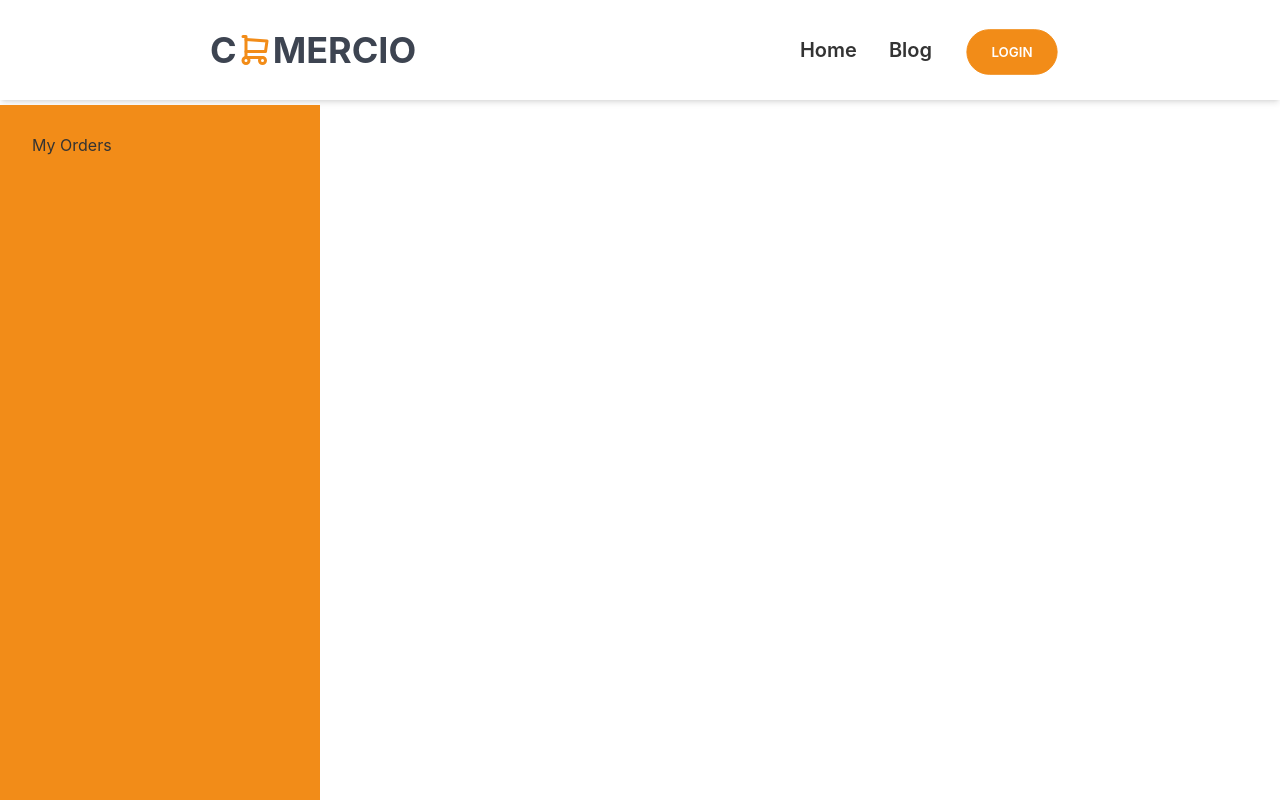
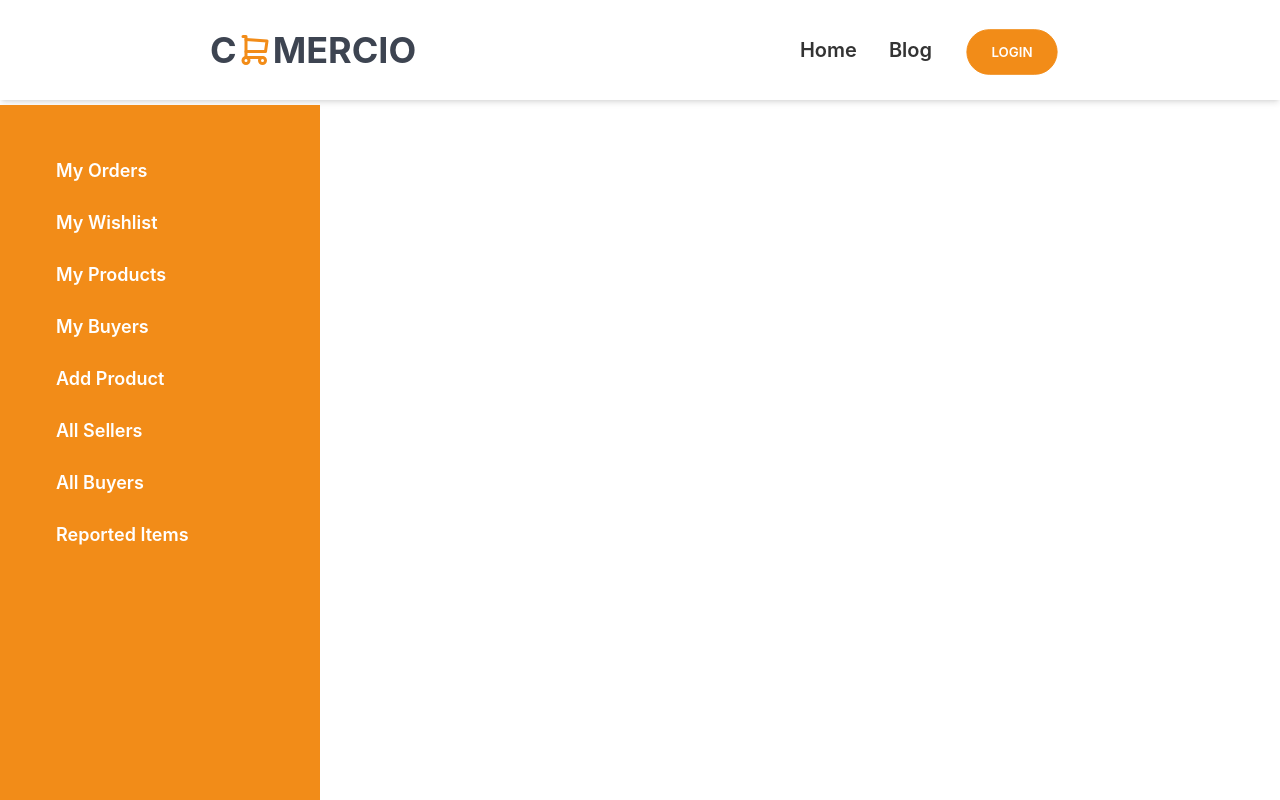
Before and after one commit to mohi14/Coomercio-client, a React (Create React App) app: page /dashboard in a window 1280 px wide. Built offline with nearby package versions, Linux system fonts and the light colour scheme; no server answers.

Commit message:
jwt token implemented

```diff
--- a/src/Pages/SignUp/SignUp.js
+++ b/src/Pages/SignUp/SignUp.js
@@ -4,6 +4,7 @@ import toast from 'react-hot-toast';
 import { FcGoogle } from "react-icons/fc";
 import { Link, useNavigate } from 'react-router-dom';
 import { AuthContext } from '../../contexts/AuthProvider';
+import useToken from '../../hooks/useToken';
 
 const SignUp = () => {
     const { register, formState: { errors }, handleSubmit } = useForm();
@@ -11,6 +12,7 @@ const SignUp = () => {
     const [signUpError, setSignUpError] = useState('');
     const [createdUserEmail, setCreatedUserEmail] = useState('');
     const [users, setUsers] = useState([]);
+    const [token] = useToken(createdUserEmail)
     const navigate = useNavigate();
 
     useEffect(() => {
@@ -20,7 +22,11 @@ const SignUp = () => {
                 console.log(data)
                 setUsers(data)
             })
-    }, [])
+    }, [users])
+
+    if (token) {
+        navigate('/')
+    }
 
     const handleSignUp = data => {
         setSignUpError('')
@@ -35,7 +41,7 @@ const SignUp = () => {
                 updateUser(userInfo)
                     .then(() => {
                         saveUser(data.name, data.email, data.role)
-                        navigate('/')
+                        // navigate('/')
                     })
                     .catch(err => console.log(err))
 
@@ -77,9 +83,21 @@ const SignUp = () => {
         })
             .then(res => res.json())
             .then(data => {
-                console.log(data)
+                setCreatedUserEmail(email)
+                // getUserToken(email)
             })
     }
+
+    // const getUserToken = email => {
+    //     fetch(`http://localhost:5000/jwt?email=${email}`)
+    //         .then(res => res.json())
+    //         .then(data => {
+    //             if (data.accessToken) {
+    //                 localStorage.setItem('accessToken', data.accessToken)
+    //                 navigate('/')
+    //             }
+    //         })
+    // }
     return (
         <div className='py-36'>
             <div className='w-4/5 lg:w-1/4 p-7 shadow-2xl m-auto rounded-lg px-10 pb-20'>
--- /dev/null
+++ b/src/hooks/useToken.js
@@ -0,0 +1,20 @@
+import { useEffect, useState } from "react"
+
+const useToken = email => {
+    const [token, setToken] = useState('');
+    useEffect(() => {
+        if (email) {
+            fetch(`http://localhost:5000/jwt?email=${email}`)
+                .then(res => res.json())
+                .then(data => {
+                    if (data.coomercioToken) {
+                        localStorage.setItem('coomercioToken', data.coomercioToken)
+                        setToken(data.coomercioToken)
+                    }
+                })
+        }
+    }, [email]);
+    return [token]
+}
+
+export default useToken;
--- a/src/layout/DashboardLayout.js
+++ b/src/layout/DashboardLayout.js
@@ -13,10 +13,11 @@ const DashboardLayout = () => {
                 <div className="drawer-content mt-[105px]">
                     <Outlet></Outlet>
                 </div>
-                <div className="drawer-side  mt-[105px] fixed h-full">
+                <div className="drawer-side  mt-[105px] lg:fixed h-full">
                     <label htmlFor="dashboard-drawer" className="drawer-overlay"></label>
-                    <ul className="menu p-4 w-80 text-base-content bg-primary ">
-                        <li><Link to='/dashboard'>My Orders</Link></li>
+                    <ul className="menu p-10 w-80 text-white font-semibold text-lg bg-primary ">
+                        <li className=''><Link to='/dashboard'>My Orders</Link></li>
+                        <li className=''><Link to='/dashboard'>My Wishlist</Link></li>
                         {/* {
                         isAdmin && <>
                             <li><Link to='/dashboard/allusers'>All users</Link></li>
@@ -24,6 +25,12 @@ const DashboardLayout = () => {
                             <li><Link to='/dashboard/managedoctors'>Manage Doctor</Link></li>
                         </>
                     } */}
+                        <li className=''><Link to='/dashboard'>My Products</Link></li>
+                        <li className=''><Link to='/dashboard'>My Buyers</Link></li>
+                        <li className=''><Link to='/dashboard'>Add Product</Link></li>
+                        <li className=''><Link to='/dashboard'>All Sellers</Link></li>
+                        <li className=''><Link to='/dashboard'>All Buyers</Link></li>
+                        <li className=''><Link to='/dashboard'>Reported Items</Link></li>
                     </ul>
 
                 </div>
```
Also changed, not shown: src/hooks/useAdmin.js (added).
